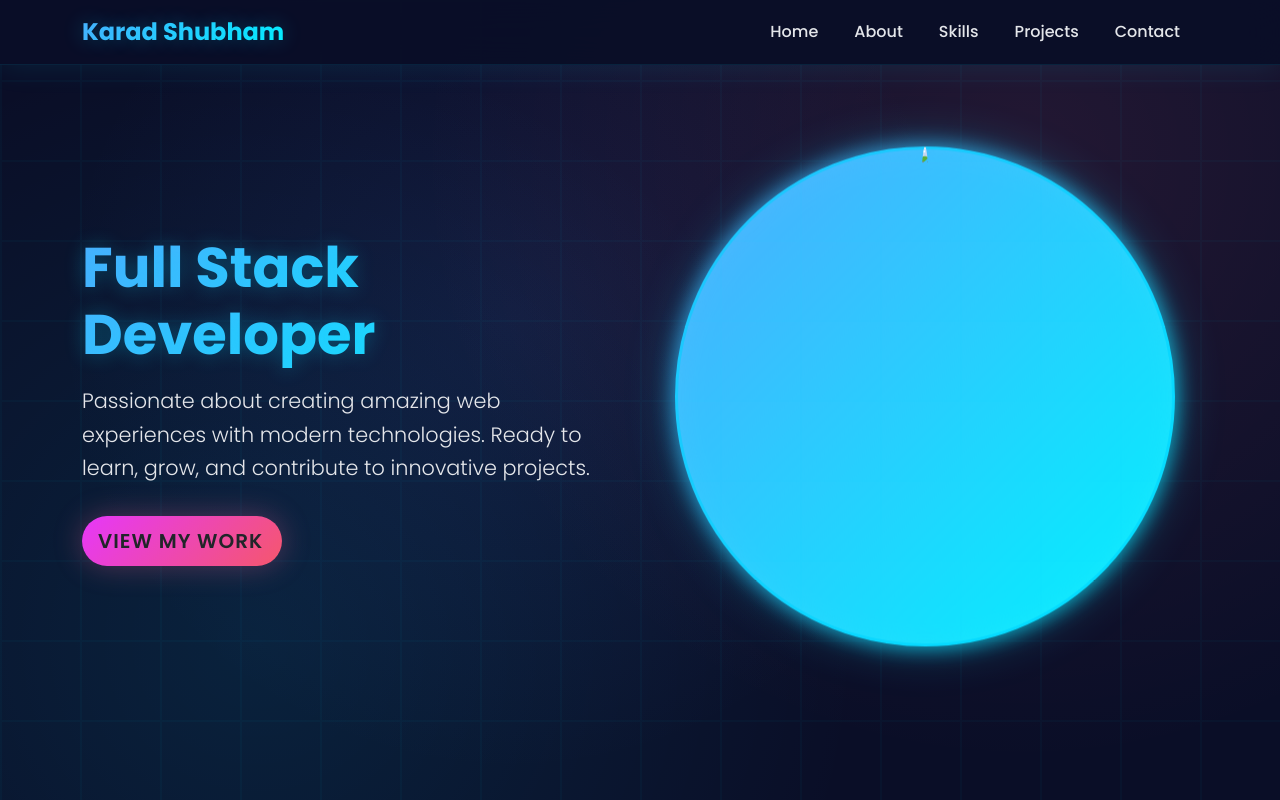
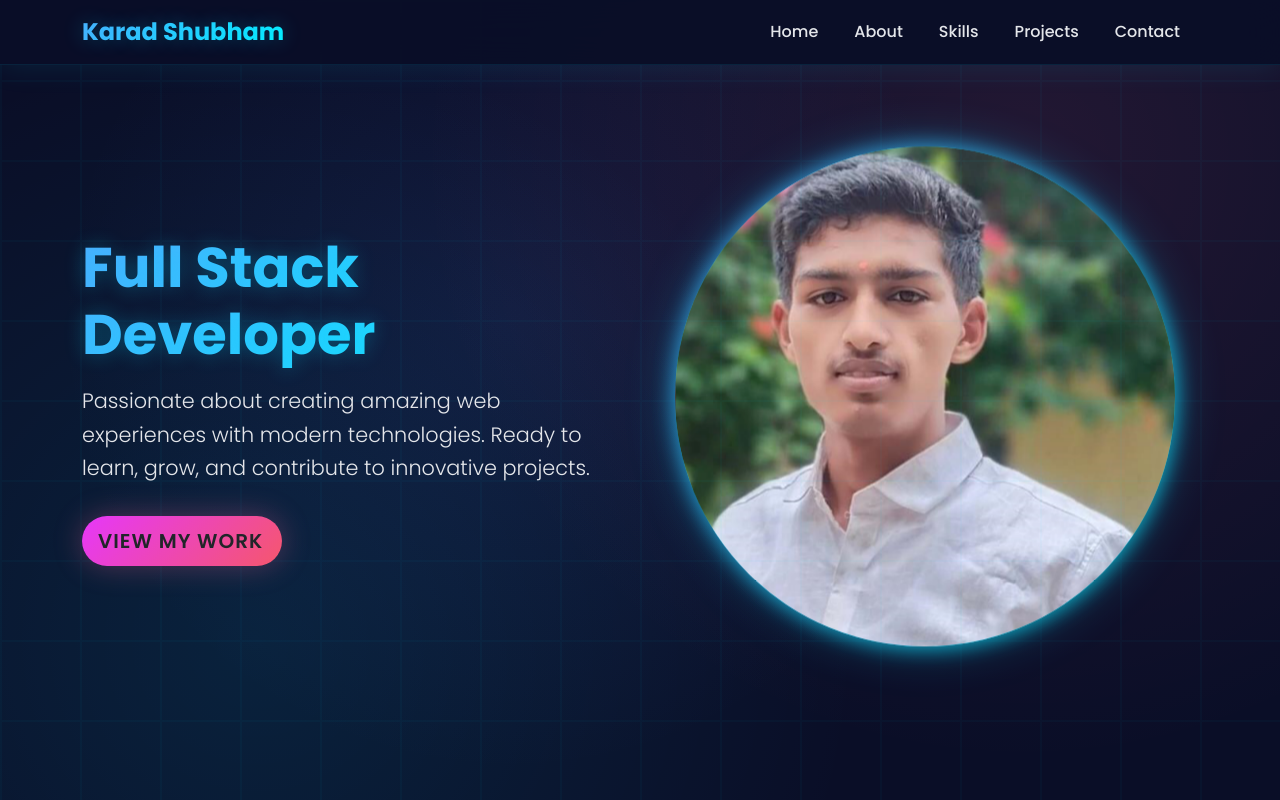
Before and after one commit to shubham9756/portfolio-, a plain HTML site: page index.html in a window 1280 px wide. Shown: the top 800 px of the page. Drawn offline with nearby package versions, Linux system fonts and the light colour scheme.

Commit message:
Update index.html

```diff
--- a/index.html
+++ b/index.html
@@ -1218,7 +1218,7 @@
                 </div>
                 <div class="col-lg-6 text-center">
                     <div class="profile-img mx-auto">
-                        <img src="my_image.png" >
+                        <img src="Screenshot 2025-08-29 105808.png" >
                     </div>
                 </div>
             </div>
```
